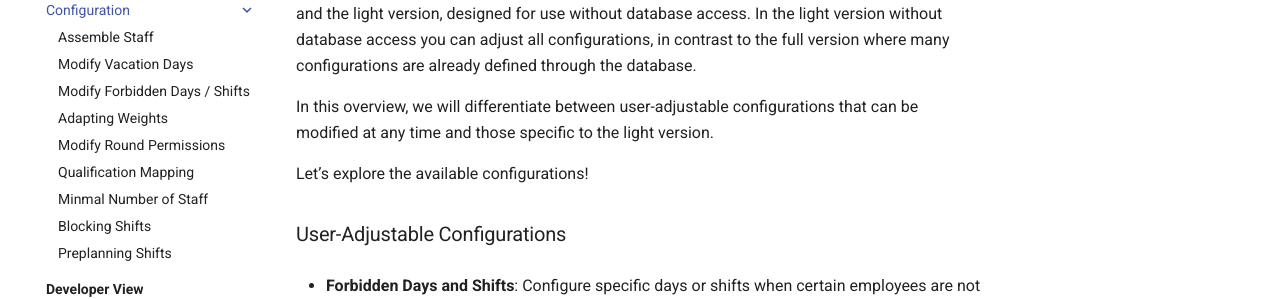
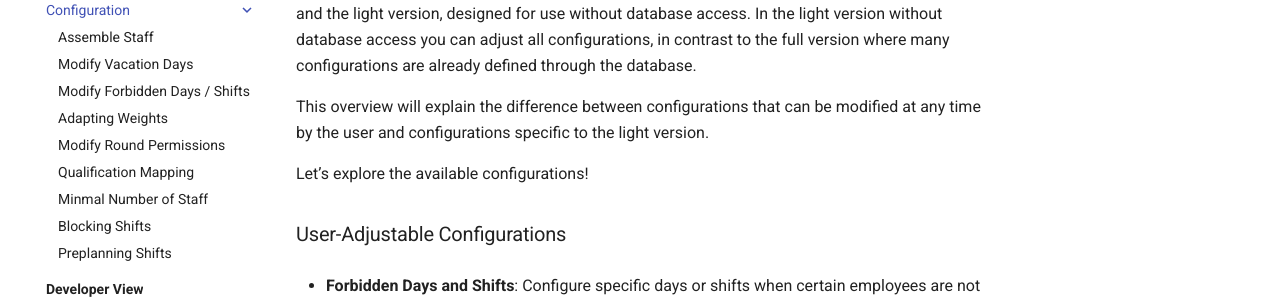
Before and after one commit to CombiRWTH/StaffScheduling, an MkDocs documentation site: the page built from docs/user-view/configuration/index.md, in a window 1280 px wide and 1231 px high. Shown: the part 271-570 px from the top of the window. Built offline with MkDocs 1.6.1 and Material for MkDocs 9.7.7, drawn with Linux system fonts in a browser that asks for light colours; comment, search, counter and statistics services are not loaded.

Commit message:
Update docs/user-view/configuration/index.md
Co-authored-by: Philipp Lentzen <code@philipplentzen.dev>

```diff
--- a/docs/user-view/configuration/index.md
+++ b/docs/user-view/configuration/index.md
@@ -3,7 +3,7 @@
 Our application features two modes: the full version, which connects to a centralized database, and the light version, designed for use without database access. In the light version without database access you can adjust all configurations, in contrast to the full version
 where many configurations are already defined through the database.
 
-In this overview, we will differentiate between user-adjustable configurations that can be modified at any time and those specific to the light version.
+This overview will explain the difference between configurations that can be modified at any time by the user and configurations specific to the light version.
 
 Let’s explore the available configurations!
 
```
